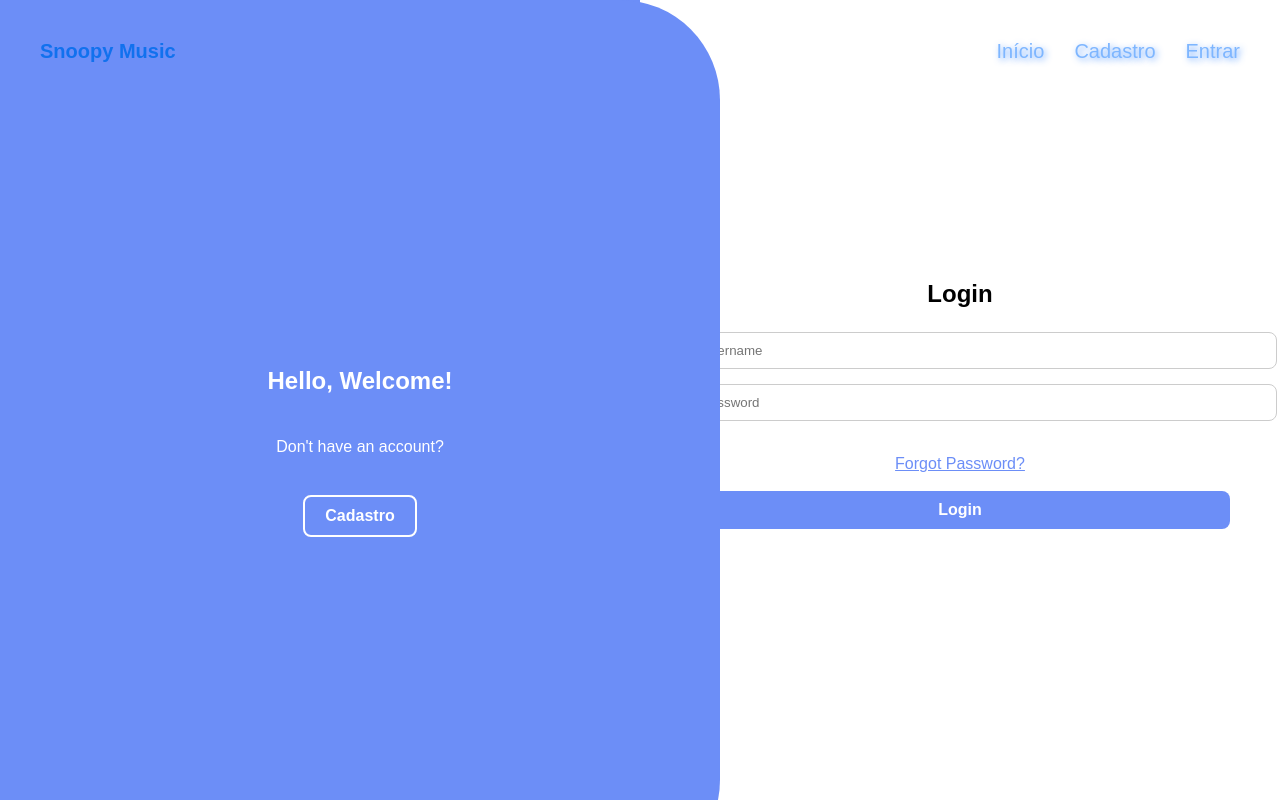
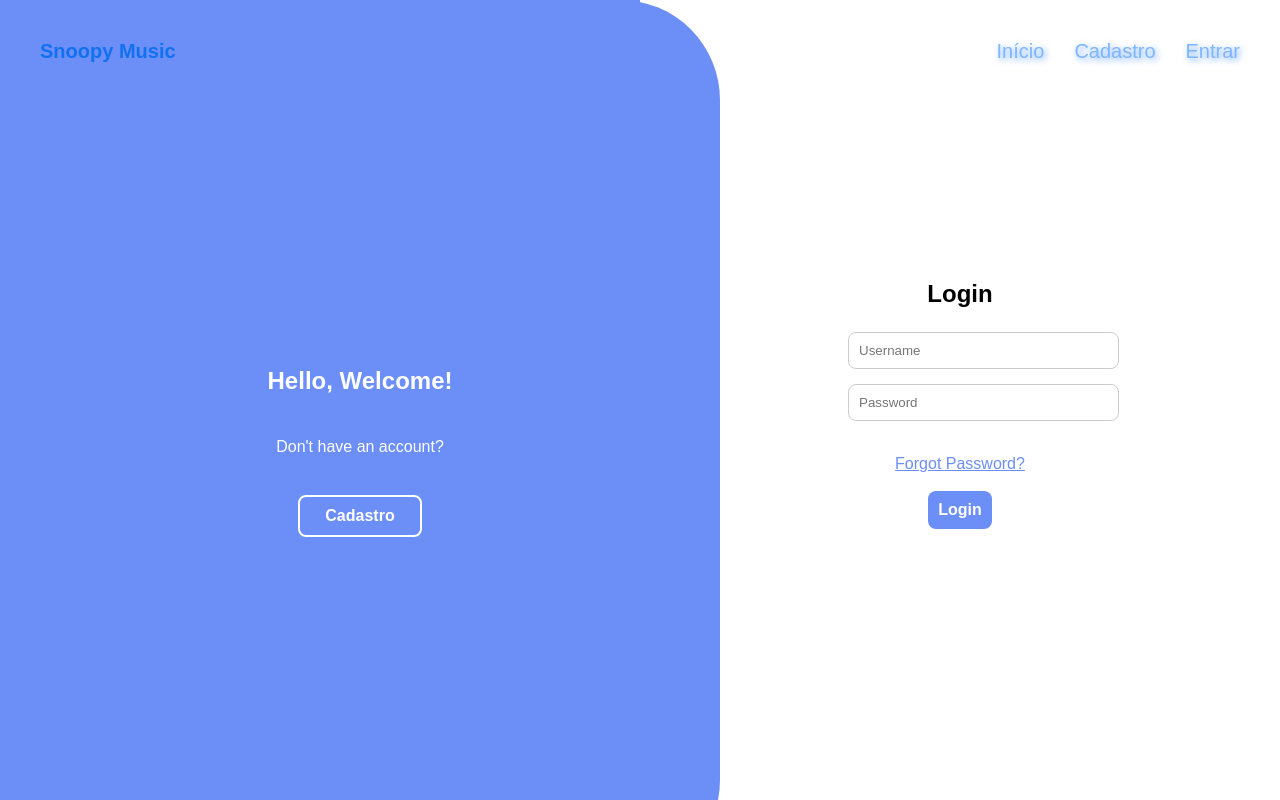
Before and after one commit to Marcela2007/TrabalhoFinalLuiz, a React (Vite) app in the folder SnoopyMusic/: page /login in a window 1280 px wide. Built offline with nearby package versions, Linux system fonts and the light colour scheme.

Commit message:
Cadastro
a animaçao do cadastro esta funcionando coretamente

```diff
--- a/SnoopyMusic/src/pages/Cadastro.css
+++ b/SnoopyMusic/src/pages/Cadastro.css
@@ -1,4 +1,3 @@
-
 /* === TÍTULO DA SEÇÃO DE CADASTRO === */
 .titulo-cadastro {
   text-align: center;
@@ -30,10 +29,12 @@
   border-bottom-left-radius: 100px;
   position: absolute;
   right: 0;
-    z-index: 2;
-    transition: transform 1s ease-in-out;
+  z-index: 1;
+  transition: transform 1s ease-in-out, width 1s ease-in-out;
+  overflow: hidden; /* Garante que a animação de redirecionamento não deixe espaço branco */
 }
 
+/* Botão do painel de redirecionamento */
 .painel-redirect-cadastro button {
   margin-top: 20px;
   padding: 10px 25px;
@@ -53,38 +54,55 @@
   transform: scale(1.05);
 }
 
-  /* === ANIMAÇÃO DE SAÍDA PARA A ESQUERDA === */
-  .deslizar-esquerda {
-    transform: translateX(-100%);
+/* === ANIMAÇÃO DE EXPANSÃO DO PAINEL === */
+@keyframes expandirPainel {
+  from {
+    transform: translateX(0);
+    width: 50%;
+    border-top-left-radius: 100px;
+    border-bottom-left-radius: 100px;
+  }
+  to {
+    transform: translateX(0);
+    width: 100%; /* Garante que o painel vai ocupar 100% da largura */
+    border-radius: 0;
+  }
+}
+
+.expandir-e-cobrir {
+  animation: expandirPainel 1s ease forwards;
+  z-index: 10;
 }
 
 /* === PAINEL COM FORMULÁRIO DE CADASTRO === */
 .painel-formulario-cadastro {
   width: 50%;
-    margin-right: 50%;
   background: white;
   padding: 50px;
   display: flex;
   flex-direction: column;
   justify-content: center;
-    z-index: 1;
+  align-items: center;
+  z-index: 2;
+  position: relative;
 }
 
 .painel-formulario-cadastro h2 {
   margin-bottom: 20px;
 }
 
-  /* === CAMPOS DE INPUT COM ÍCONES === */
+/* === CAMPOS DE INPUT COM TAMANHO REDUZIDO === */
 .grupo-input {
-    position: relative;
+  width: 80%;
   margin-bottom: 15px;
 }
 
 .grupo-input input {
   width: 100%;
-    padding: 10px 35px 10px 10px;
-    border-radius: 8px;
+  padding: 8px 12px;
+  border-radius: 6px;
   border: 1px solid #ccc;
+  font-size: 14px;
 }
 
 .grupo-input .icon {
@@ -97,6 +115,7 @@
 
 /* === BOTÃO DE CADASTRO === */
 .botao-cadastrar {
+  width: 80%;
   padding: 10px;
   background: #6c8ef7;
   color: white;
@@ -117,4 +136,5 @@
   border: 1px solid #c3e6cb;
   text-align: center;
   font-weight: bold;
+  width: 80%;
 }
--- a/SnoopyMusic/src/pages/Cadastro.jsx
+++ b/SnoopyMusic/src/pages/Cadastro.jsx
@@ -55,10 +55,12 @@ export default function Cadastro() {
 
   const irParaLogin = () => {
     const painel = document.getElementById('painelRedirectCadastro');
-    painel.classList.add('deslizar-esquerda');
+    painel.classList.add('expandir-e-cobrir'); // Inicia a animação
+
+    // Aguarda o tempo da animação (1 segundo) para redirecionar
     setTimeout(() => {
-      window.location.href = '/login';
-    }, 1000);
+      window.location.href = '/login'; // Redireciona após a animação
+    }, 1000); // Espera 1 segundo, o tempo da animação
   };
 
   return (
--- a/SnoopyMusic/src/pages/Login.css
+++ b/SnoopyMusic/src/pages/Login.css
@@ -1,20 +1,23 @@
-
-  .log{
+/* === TÍTULO DA SEÇÃO DE LOGIN === */
+.log {
   text-align: center;
   color: #000;
 }
 
+/* === CONTAINER PRINCIPAL === */
 .fullpage {
   display: flex;
   height: 100vh;
   width: 100vw;
-    background: #6c8ef7;
+  background: #6c8ef7; /* Cor de fundo do painel esquerdo */
   overflow: hidden;
   position: relative;
+  transition: background-color 1s ease; /* A cor do fundo continua */
 }
 
+/* === PAINEL DE REDIRECIONAMENTO PARA CADASTRO === */
 .left-panel {
-    background: #6c8ef7;
+  background: #6c8ef7; /* Cor de fundo do painel esquerdo */
   color: white;
   width: 50%;
   height: 100%;
@@ -31,36 +34,73 @@
   transition: transform 1s ease-in-out;
 }
 
+/* Botão do painel de redirecionamento */
 .left-panel button {
   margin-top: 20px;
-    padding: 10px 20px;
+  padding: 10px 25px;
   border: 2px solid white;
   background: transparent;
   color: white;
   font-weight: bold;
   border-radius: 8px;
   cursor: pointer;
+  transition: background 0.3s, color 0.3s, transform 0.2s;
 }
 
-  .left-panel.slide-right {
-    transform: translateX(100%);
+.left-panel button:hover {
+  background: #6c8ef7;
+  color: white;
+  transform: scale(1.05);
 }
 
+/* Animação do painel de redirecionamento */
+.left-panel.slide-right {
+  transform: translateX(100%); /* Painel da esquerda desliza para fora */
+}
+
+/* === PAINEL COM FORMULÁRIO DE LOGIN === */
 .right-panel {
-    width: 50%;
-    margin-left: 50%;
+  width: 100%; /* Ocupa toda a tela após a animação */
+  margin-left: 50%; /* Fica ao lado do painel esquerdo inicialmente */
   background: white;
   padding: 50px;
   display: flex;
   flex-direction: column;
   justify-content: center;
+  align-items: center;
   z-index: 1;
+  transition: transform 1s ease-in-out;
 }
 
-  .right-panel h2 {
-    margin-bottom: 20px;
+/* === ANIMAÇÃO DO PAINEL DE LOGIN === */
+@keyframes slideRight {
+  from {
+    transform: translateX(0%); /* Começa no lugar */
+  }
+  to {
+    transform: translateX(100%); /* Desliza completamente para a direita */
+  }
 }
 
+.slide-right {
+  animation: slideRight 1s forwards;
+}
+
+/* === ANIMAÇÃO DE MUDANÇA DE FUNDO DURANTE A TRANSIÇÃO === */
+@keyframes changeBackground {
+  from {
+    background-color: #6c8ef7; /* Cor inicial do fundo */
+  }
+  to {
+    background-color: #6c8ef7; /* Mantém a cor do fundo do painel esquerdo */
+  }
+}
+
+.fullpage.slide {
+  animation: changeBackground 1s forwards; /* Mantém o fundo consistente */
+}
+
+/* === CAMPOS DE INPUT COM ICONES === */
 .input-group {
   position: relative;
   margin-bottom: 15px;
@@ -81,13 +121,16 @@
   color: #777;
 }
 
-  .right-panel a {
-    color: #555;
-    text-decoration: none;
-    font-size: 0.9em;
+/* === LINK PARA ESQUECEU A SENHA === */
+.forgot-password-link {
+  color: #6c8ef7;
+  text-decoration: underline;
+  cursor: pointer;
   margin-bottom: 15px;
+  text-align: center;
 }
 
+/* === BOTÃO DE LOGIN === */
 .login-btn {
   padding: 10px;
   background: #6c8ef7;
@@ -99,6 +142,7 @@
   margin-bottom: 15px;
 }
 
+/* === ÍCONES DE REDES SOCIAIS === */
 .social-icons {
   display: flex;
   gap: 10px;
@@ -127,18 +171,7 @@
   color: white;
 }
 
-  @keyframes slideRight {
-    from {
-      transform: translateX(0%);
-    }
-    to {
-      transform: translateX(100%);
-    }
-  }
-
-  .slide-right {
-    animation: slideRight 0.5s forwards;
-  }
+/* === MENSAGEM DE ERRO E SUCESSO === */
 .mensagem-erro {
   color: red;
   margin-bottom: 10px;
@@ -153,14 +186,7 @@
   font-weight: bold;
 }
 
-  .forgot-password-link {
-    color: #6c8ef7;
-    text-decoration: underline;
-    cursor: pointer;
-    margin-bottom: 15px;
-    text-align: center;
-  }
-
+/* === MODAL PARA ESQUECEU A SENHA === */
 .forgot-password-modal {
   margin-top: 20px;
   padding: 15px;
--- a/SnoopyMusic/src/pages/Login.jsx
+++ b/SnoopyMusic/src/pages/Login.jsx
@@ -22,6 +22,11 @@ export default function Login() {
   const handleLogin = async () => {
     setErrorMessage('');
     setSuccessMessage('');
+
+    if (!formData.username || !formData.password) {
+      setErrorMessage('Por favor, preencha todos os campos.');
+      return;
+    }
 
     const requestBody = {
       Nome: formData.username,
@@ -82,13 +87,16 @@ export default function Login() {
 
   const goToRegister = () => {
     const panel = document.getElementById('leftPanel');
+    const fullpage = document.querySelector('.fullpage');
+
     if (panel) {
-      panel.classList.add('slide-right');
+      panel.classList.add('slide-right'); // Inicia a animação do painel
+      fullpage.classList.add('slide'); // Aplica a animação de fundo
       setTimeout(() => {
-        navigate('/cadastro');
-      }, 1000);
+        navigate('/cadastro'); // Redireciona para a página de cadastro após a animação
+      }, 1000); // Espera 1 segundo para completar a animação
     } else {
-      navigate('/cadastro');
+      navigate('/cadastro'); // Se o painel não existir, apenas navega
     }
   };
 
```
Lines whose indentation alone changed are shown as unchanged.
